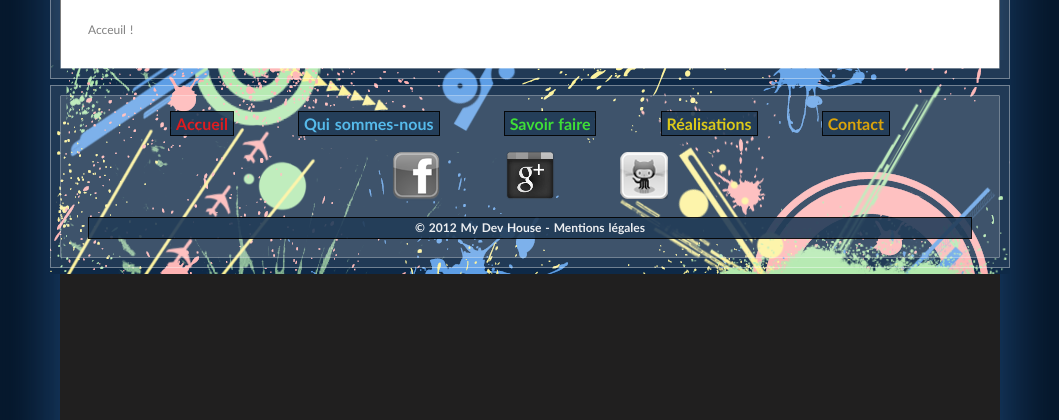
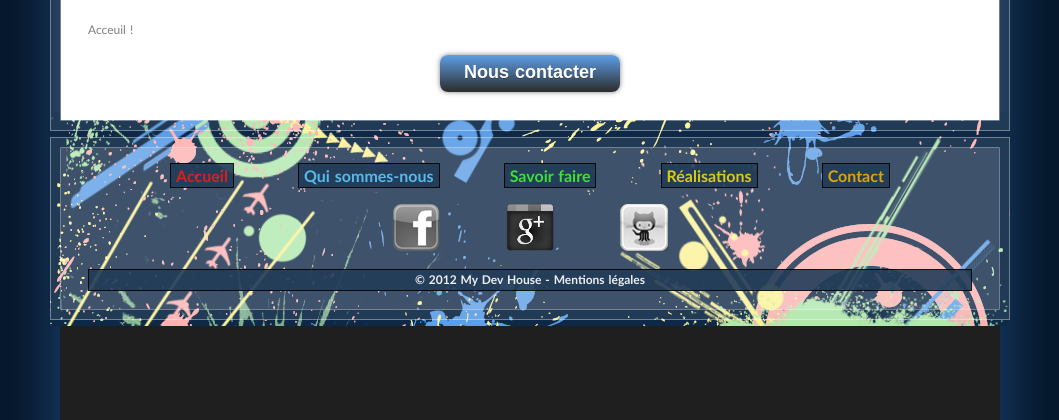
Before and after one commit to PyroXn/siteMDH, a PHP site: page / in a window 1280 px wide. Shown: the part 135-555 px from the top of the page, without its empty margins (110-1169 px from the left). Run offline with PHP 8.4, Linux system fonts and the light colour scheme; some libraries are stand-ins or nearby versions.

Commit message:
le bouton contacter

```diff
--- a/index.php
+++ b/index.php
@@ -428,7 +428,7 @@ function logiciel() {
                                 <li>Le développement de votre apllication</li>
                                 <li>Une installation de la solution</li>
                                 <li>La mise en place d\'un suivi à long terme</li>
-                           </ol><div><p class="bouton_contact">Nous contacter -</p></div>';
+                           </ol>';
     display($title,$contenu,$description);
 }
 
--- a/templates/bas.php
+++ b/templates/bas.php
@@ -1,4 +1,8 @@
- </div>
+<?php if($_GET['p'] != "contact") {
+    echo '<div class="clearboth"></div>
+    <a class="bouton_contact" href="index.php?p=contact">Nous contacter</a>';
+}?>
+</div>
  <div class="clearboth"></div>
         <div id="footer_fond">
         <div class="bot">
--- a/templates/cssMdh.css
+++ b/templates/cssMdh.css
@@ -839,11 +839,13 @@ img.check {
 }
 
 .bouton_contact {
+    display: block;
     font-family:Arial,sans-serif;
     font-size:18px;
     font-weight: bold;
     width:180px;
-    height:10px;
+    height:30px;
+    margin: 15px auto 0;
     padding-top:7px; /*permet le centrage vertical*/
     text-align:center;
     color:#FFF;
```
